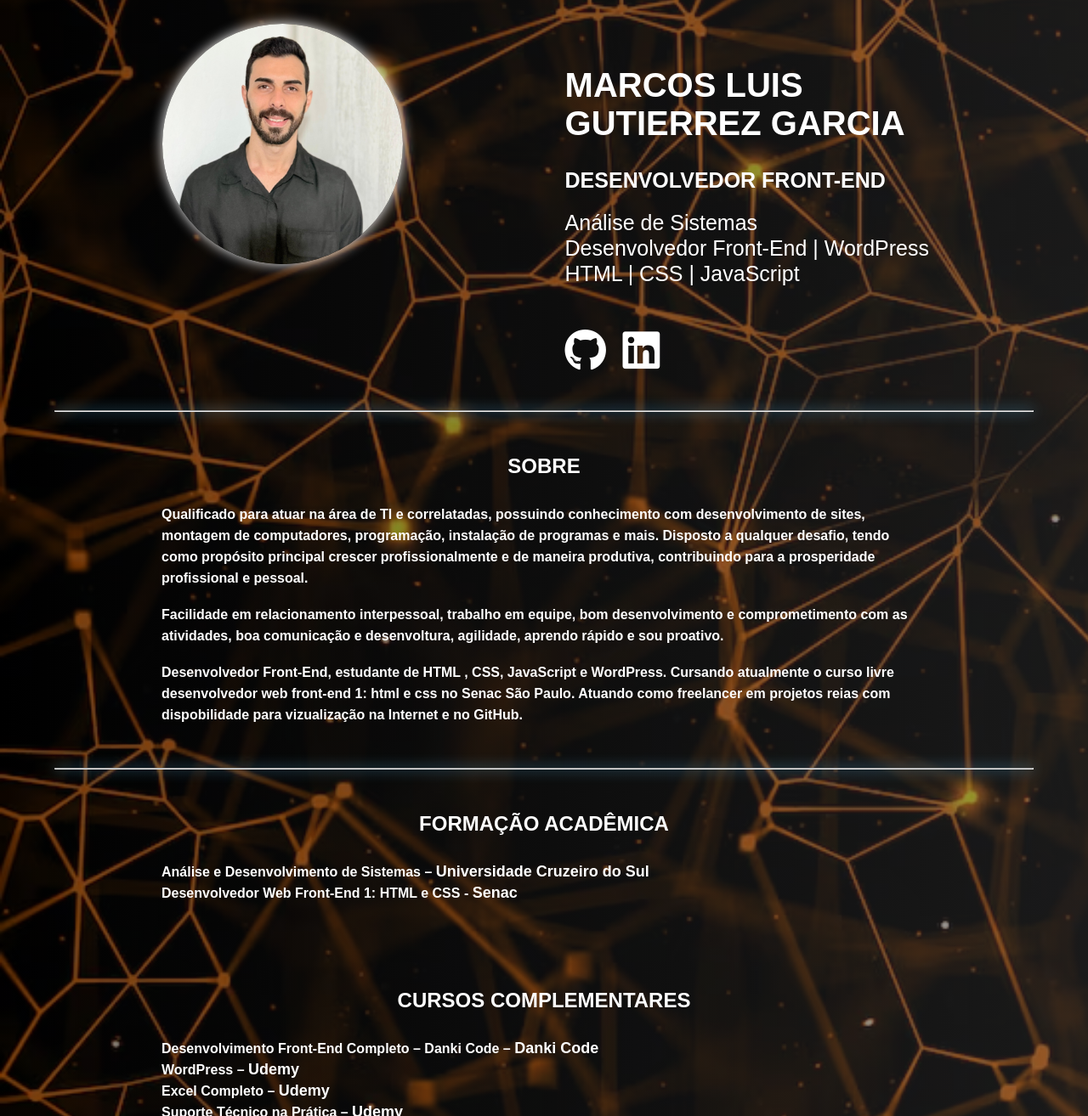
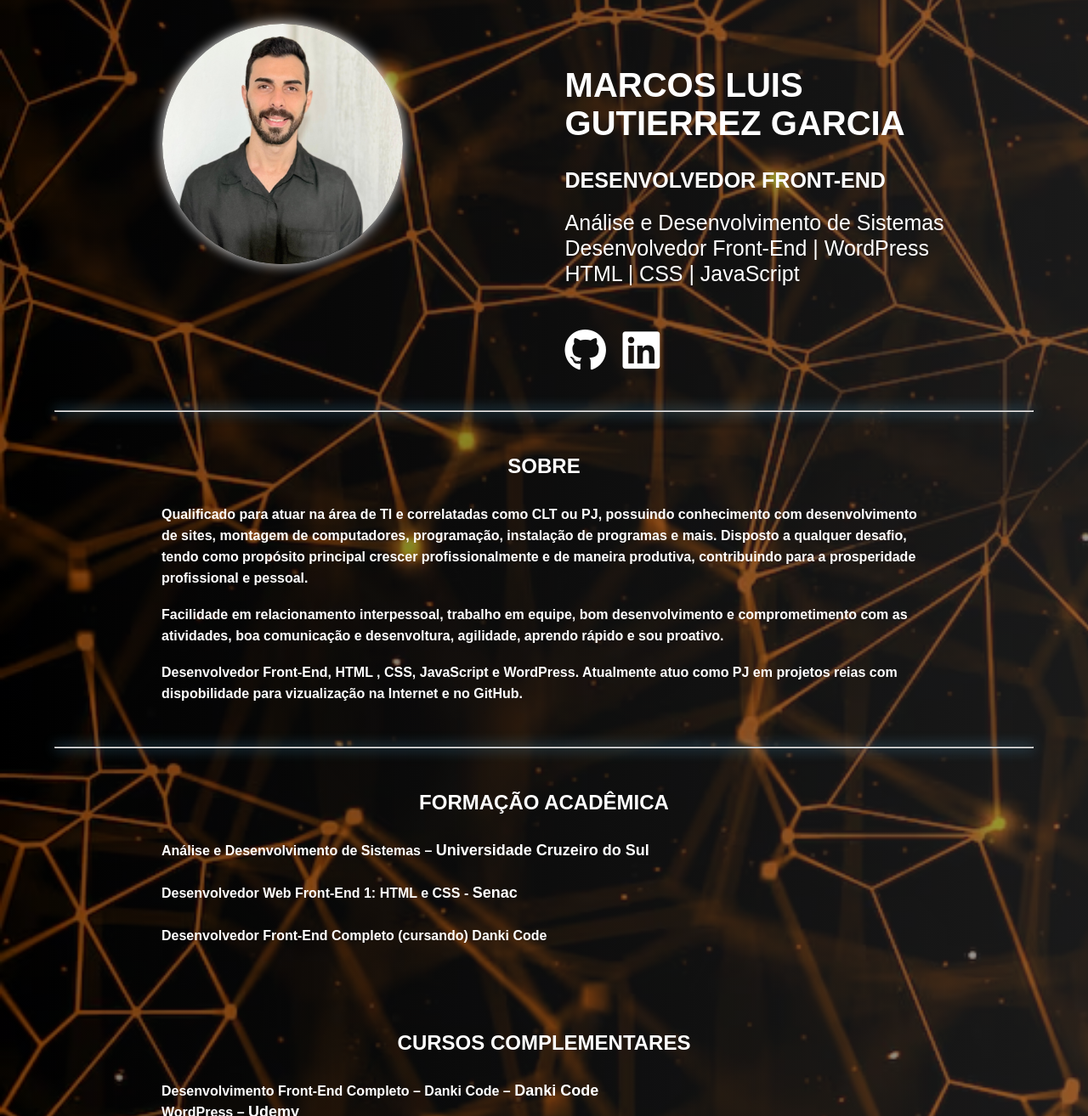
Before and after one commit to MarcosLuisGarcia/P-gina-Pessoal, a plain HTML site: page index.html in a window 1280 px wide. Shown: the part 137-1451 px from the top of the page at 85% size. Drawn offline with Linux system fonts and the light colour scheme.

Commit message:
Add files via upload

```diff
--- a/index.html
+++ b/index.html
@@ -24,7 +24,7 @@
         <div class="bio">
             <h1>Marcos Luis <br>Gutierrez Garcia</h1>
             <h2 id="title">Desenvolvedor Front-End</h2>
-                <p>Análise de Sistemas <br> Desenvolvedor Front-End | WordPress <br> HTML | CSS | JavaScript</p>
+                <p>Análise e Desenvolvimento de Sistemas <br> Desenvolvedor Front-End | WordPress <br> HTML | CSS | JavaScript</p>
                 <a target="_blank" href="https://github.com/MarcosLuisGarcia"><i class="fa-brands fa-github"></i></a>
                 <a target="_blank" href="https://www.linkedin.com/in/marcos-luis-gutierrez-garcia-a912371a2/"><i class="fa-brands fa-linkedin"></i></a>
         </div><!--Bio-->
@@ -32,16 +32,16 @@
     <hr>
     <div class="container2">
         <h2>Sobre</h2>
-        <p style="font-weight: bold;">Qualificado para atuar na área de TI e correlatadas, possuindo conhecimento com desenvolvimento de sites, montagem de computadores, programação, instalação de programas e mais.
+        <p style="font-weight: bold;">Qualificado para atuar na área de TI e correlatadas como CLT ou PJ, possuindo conhecimento com desenvolvimento de sites, montagem de computadores, programação, instalação de programas e mais.
         Disposto a qualquer desafio, tendo como propósito principal crescer profissionalmente e de maneira produtiva, contribuindo para a prosperidade profissional e pessoal.</p><br>
         <p style="font-weight: bold;">Facilidade em relacionamento interpessoal, trabalho em equipe, bom desenvolvimento e comprometimento com as atividades, boa comunicação e desenvoltura, agilidade, aprendo rápido e sou proativo.</p><br>
-        <p style="font-weight: bold;">Desenvolvedor Front-End, estudante de HTML , CSS, JavaScript e WordPress. Cursando atualmente o curso livre desenvolvedor web front-end 1: html e css no Senac São Paulo. Atuando como freelancer em projetos reias com dispobilidade para vizualização na Internet e no GitHub.</p>
+        <p style="font-weight: bold;">Desenvolvedor Front-End, HTML , CSS, JavaScript e WordPress. Atualmente atuo como PJ em projetos reias com dispobilidade para vizualização na Internet e no GitHub.</p>
     </div><!--Container2-->
     <hr>
     <div class="container2">
         <h2>FORMAÇÃO ACADÊMICA</h2>
-        <p style="font-weight: bold;">Análise e Desenvolvimento de Sistemas – <span style="color: white; font-weight: bold; font-size: 18px;">Universidade Cruzeiro do Sul</span><br>
-        Desenvolvedor Web Front-End 1: HTML e CSS - <span style="color: white; font-weight: bold; font-size: 18px;">Senac</span></p>
+        <p style="font-weight: bold;">Análise e Desenvolvimento de Sistemas – <span style="color: white; font-weight: bold; font-size: 18px;">Universidade Cruzeiro do Sul</span><br><br>
+        Desenvolvedor Web Front-End 1: HTML e CSS - <span style="color: white; font-weight: bold; font-size: 18px;">Senac</span><br><br>Desenvolvedor Front-End Completo (cursando) Danki Code</p>
     </div><!--Container2-->
     <div class="container2">
         <h2>CURSOS COMPLEMENTARES</h2>
```
